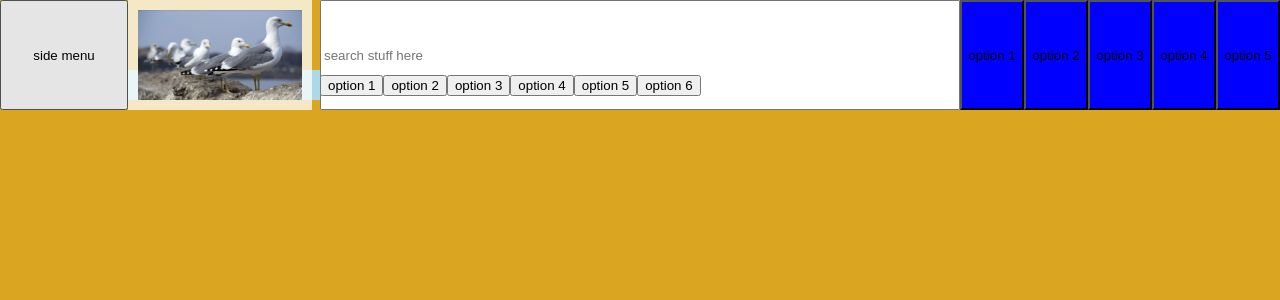
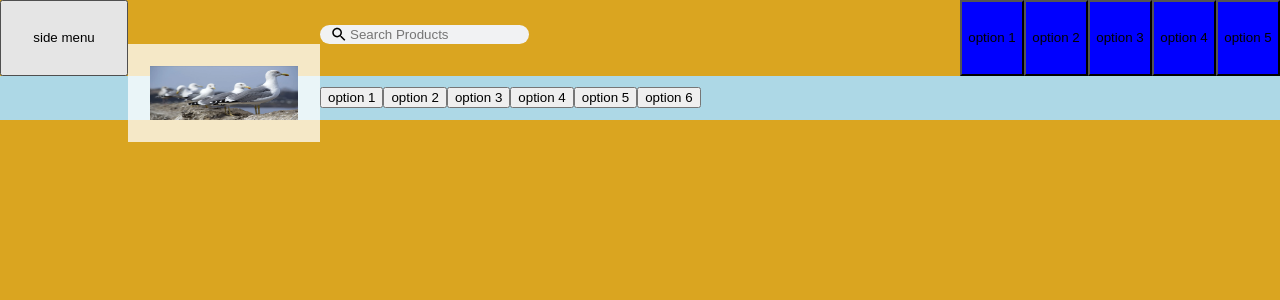
Before and after one commit to tylergreason/more-learning, an Angular app: page / in a window 1280 px wide. Shown: the top 300 px of the page. Built offline with nearby package versions, Linux system fonts and the light colour scheme; no server answers.

Commit message:
Changing to grid for both top and bottom of navbar

```diff
--- a/src/app/navbar/navbar.component.html
+++ b/src/app/navbar/navbar.component.html
@@ -1,11 +1,16 @@
 <div class="navbar-top">
     <button (click)="toggleSidebar()">side menu</button>
-    <img alt="" src="../../assets/Screen Shot 2020-09-17 at 4.15.58 PM.png">
-    <input
-        type="text"
+    <img class="logo" alt="" src="../../assets/Screen Shot 2020-09-17 at 4.15.58 PM.png">
+
+    <div class="search-container">
+        <!-- <img src="../../assets/searchIcon.svg" class="search-icon"> -->
+        <svg xmlns="http://www.w3.org/2000/svg" class="search-icon" viewBox="0 0 24 24" fill="black" width="18px" height="18px"><path d="M0 0h24v24H0z" fill="none"/><path d="M15.5 14h-.79l-.28-.27C15.41 12.59 16 11.11 16 9.5 16 5.91 13.09 3 9.5 3S3 5.91 3 9.5 5.91 16 9.5 16c1.61 0 3.09-.59 4.23-1.57l.27.28v.79l5 4.99L20.49 19l-4.99-5zm-6 0C7.01 14 5 11.99 5 9.5S7.01 5 9.5 5 14 7.01 14 9.5 11.99 14 9.5 14z"/></svg>
+        <input
+        type="search"
         class="navbar-search"
-        placeholder="search stuff here"
+        placeholder="Search Products"
         >
+    </div>
     <span class='navbar-top-options'>
         <button class='navbar-top-option'>option 1</button>
         <button class='navbar-top-option'>option 2</button>
--- a/src/app/navbar/navbar.component.scss
+++ b/src/app/navbar/navbar.component.scss
@@ -3,27 +3,52 @@
 :host {
     display: block;
     height: $navbar-height;
+    $navbar-top-height: $navbar-height * 0.63;
+    $navbar-bottom-height: $navbar-height - $navbar-top-height;
 
     .navbar-top {
         display: grid;
-        height: 70%;
+        height: $navbar-top-height;
+        max-height: $navbar-top-height;
         grid-template-columns: [catalog-button] 10% [brand-image] 15% [searchbar] 50% [buttons] 25%;
-        img {
-            $border-width: 10px;
+        .search-container, span, button, input {
+            max-height: $navbar-top-height;
+        }
+        .logo {
+            $border-width: $navbar-bottom-height/2;
             overflow: auto;
             height: $navbar-height - $border-width;
+            width: 100%;
             vertical-align: bottom;
-            // margin-left: $border-width;
+            margin-top: $navbar-bottom-height;
             border: $border-width solid rgba(255,255,255,0.5);
-            // box-sizing: border-box;
+            box-sizing: border-box;
             background-color: rgba(255,255,255,0.5);
-            // padding: 10px;
+        }
 
+        .search-container {
+            height: $navbar-top-height * .25;
+            display: flex;
+            align-items: center;
+            input, .search-icon {
+                // display: block;
+                // height: $navbar-top-height * .25;
+                border: none;
+                background-color: #f1f2f3;
+                height: 100%;
+                margin-top: 50px;
+            }
+            .search-icon {
+                border-radius: 10px 0px 0px 10px;
+                padding-left: 10px;
+            }
+            input {
+                border-radius: 0px 10px 10px 0px;
+            }
         }
 
         .navbar-top-options, .navbar-bottom-options {
             display: inline-flex;
-            flex-flow: row;
             .navbar-top-option {
                 background-color: blue;
                 width: 20%;
@@ -33,14 +58,15 @@
     }
     .navbar-bottom {
         display: flex;
-        height: 30%;
+        height: $navbar-bottom-height;
         background-color: lightblue;
         .navbar-bottom-options {
             margin: auto;
-            min-width: 50%;
+            margin-left: 100vw * .25;
             justify-content: center;
             .navbar-bottom-option {
                 display: inline-block;
+                min-width: 50px;
                 max-width: 100px;
                 text-align: center;
             }
--- a/src/app/style-variables.scss
+++ b/src/app/style-variables.scss
@@ -1 +1 @@
-$navbar-height: 100px;
+$navbar-height: 100vh * .15;
--- a/src/styles.scss
+++ b/src/styles.scss
@@ -1,5 +1,6 @@
 /* You can add global styles to this file, and also import other style files */
 body {
     margin: 0px;
+    background-color: white;
     background-color: goldenrod;
 }
```
Also changed, not shown: src/assets/searchIcon.svg (added).
